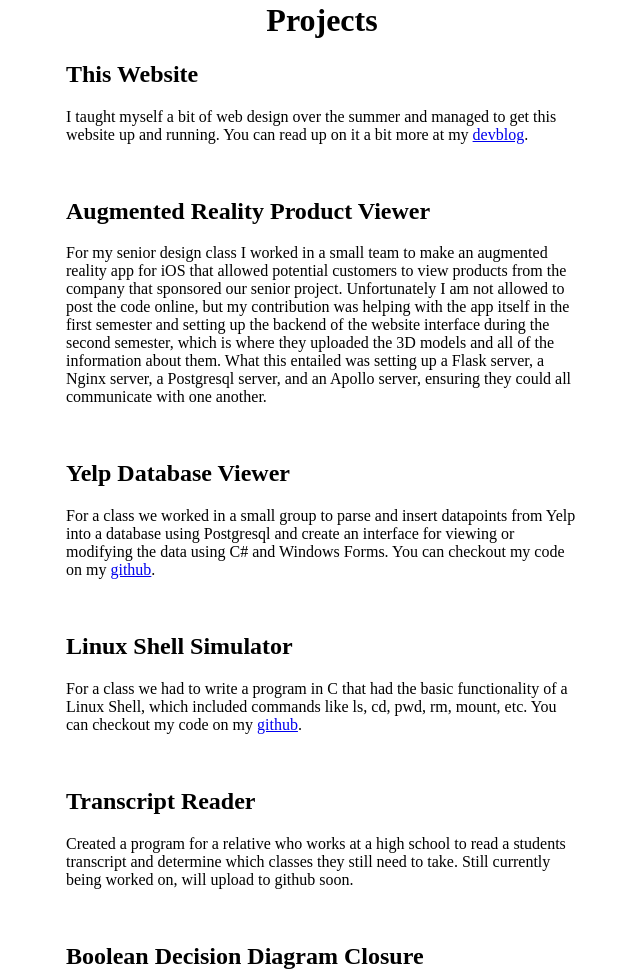
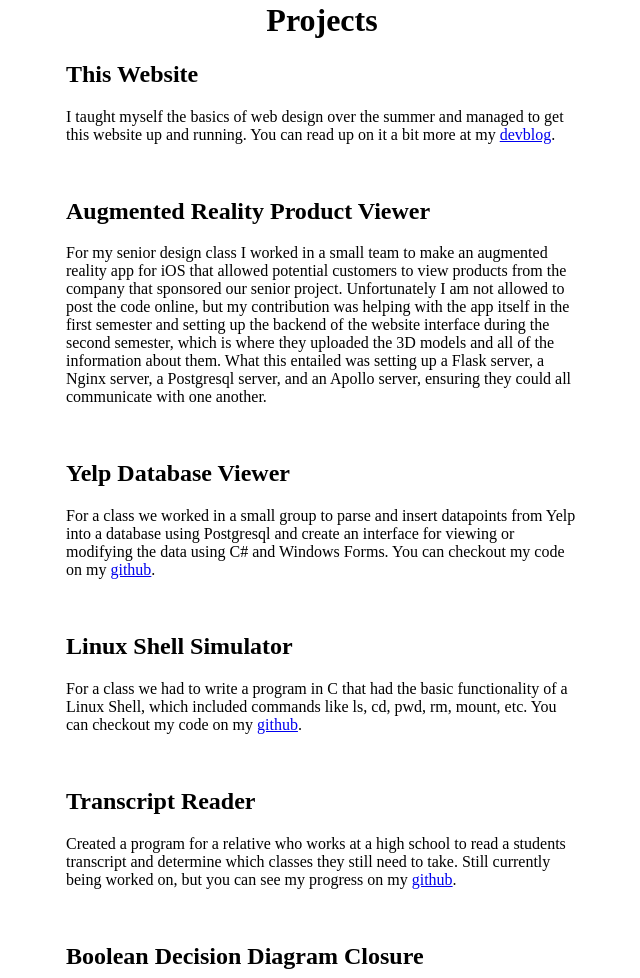
Before and after one commit to lukelavine/django-project, a Django app: page /portfolio in a window 1280 px wide. Shown: the part 171-1149 px from the top of the page, without its empty margins (318-958 px from the left). Run offline with Django 3.2, Linux system fonts and the light colour scheme.

Commit message:
Fixed wording, added link to transcript reader

```diff
--- a/mysite/portfolio/templates/portfolio.html
+++ b/mysite/portfolio/templates/portfolio.html
@@ -12,7 +12,7 @@
 	<h1 style="text-align:center;">Projects</h1>
 
 	<h2>This Website</h2>
-	<p>I taught myself a bit of web design over the summer and managed to get this website up and running. You can read up on it a bit more at my <a href="www.lukelavine.com/blog">devblog</a>.</p>
+	<p>I taught myself the basics of web design over the summer and managed to get this website up and running. You can read up on it a bit more at my <a href="www.lukelavine.com/blog">devblog</a>.</p>
 	<br>
 	<h2>Augmented Reality Product Viewer</h2>
 	<p>For my senior design class I worked in a small team to make an augmented reality app for iOS that allowed potential customers to view products from the company that sponsored our senior project. Unfortunately I am not allowed to post the code online, but my contribution was helping with the app itself in the first semester and setting up the backend of the website interface during the second semester, which is where they uploaded the 3D models and all of the information about them. What this entailed was setting up a Flask server, a Nginx server, a Postgresql server, and an Apollo server, ensuring they could all communicate with one another.</p>
@@ -24,7 +24,7 @@
 	<p>For a class we had to write a program in C that had the basic functionality of a Linux Shell, which included commands like ls, cd, pwd, rm, mount, etc. You can checkout my code on my <a href="https://github.com/lukelavine/Linux-Shell-Simulator">github</a>.</p>
 	<br>
 	<h2>Transcript Reader</h2>
-	<p>Created a program for a relative who works at a high school to read a students transcript and determine which classes they still need to take. Still currently being worked on, will upload to github soon.</p>
+	<p>Created a program for a relative who works at a high school to read a students transcript and determine which classes they still need to take. Still currently being worked on, but you can see my progress on my <a href="https://github.com/lukelavine/Linux-Shell-Simulator">github</a>.</p>
 	<br>
 	<h2>Boolean Decision Diagram Closure</h2>
 	<p>For our algorithms class we had to write a Python script along with a package called pyeda to perform transitive closures on a boolean decision diagram in order to determine if a node could reach another node in an even number of steps. You can checkout my code on my <a href="https://github.com/lukelavine/BDD-Closure-Script">github</a>.</p>
```
Also changed, not shown: mysite/home/templates/home/index.html (+10 -1 lines).
